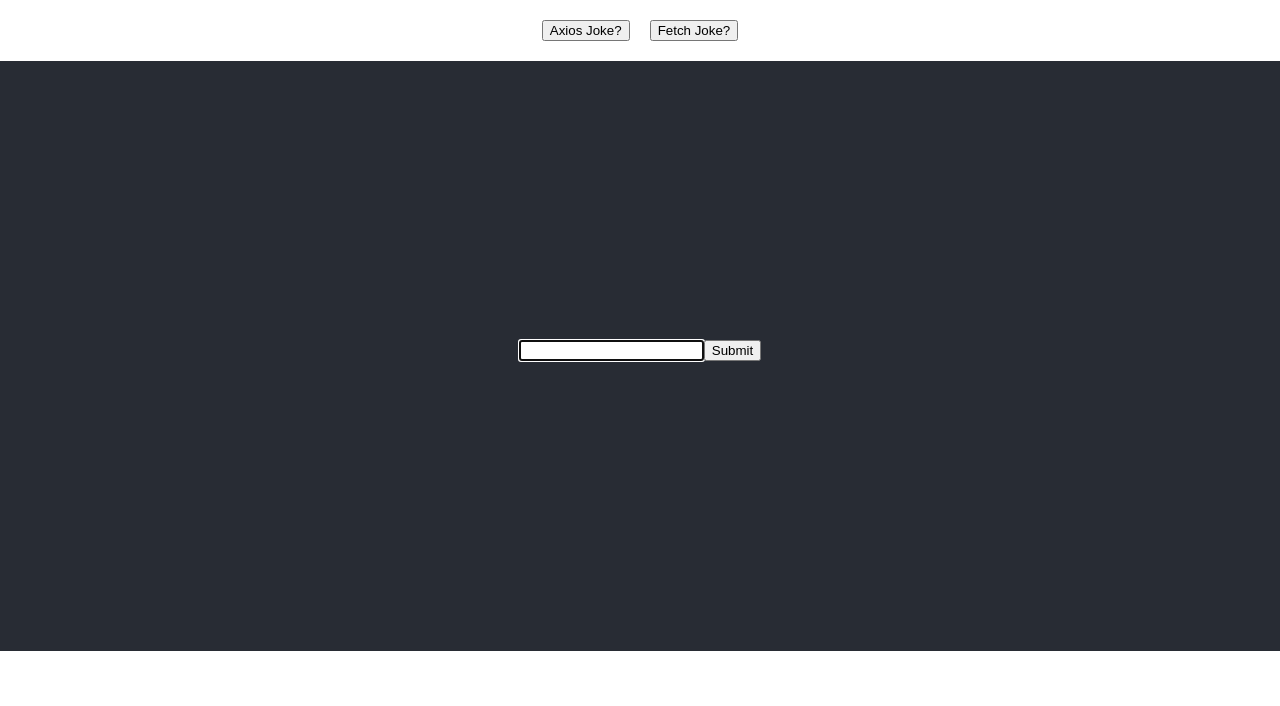
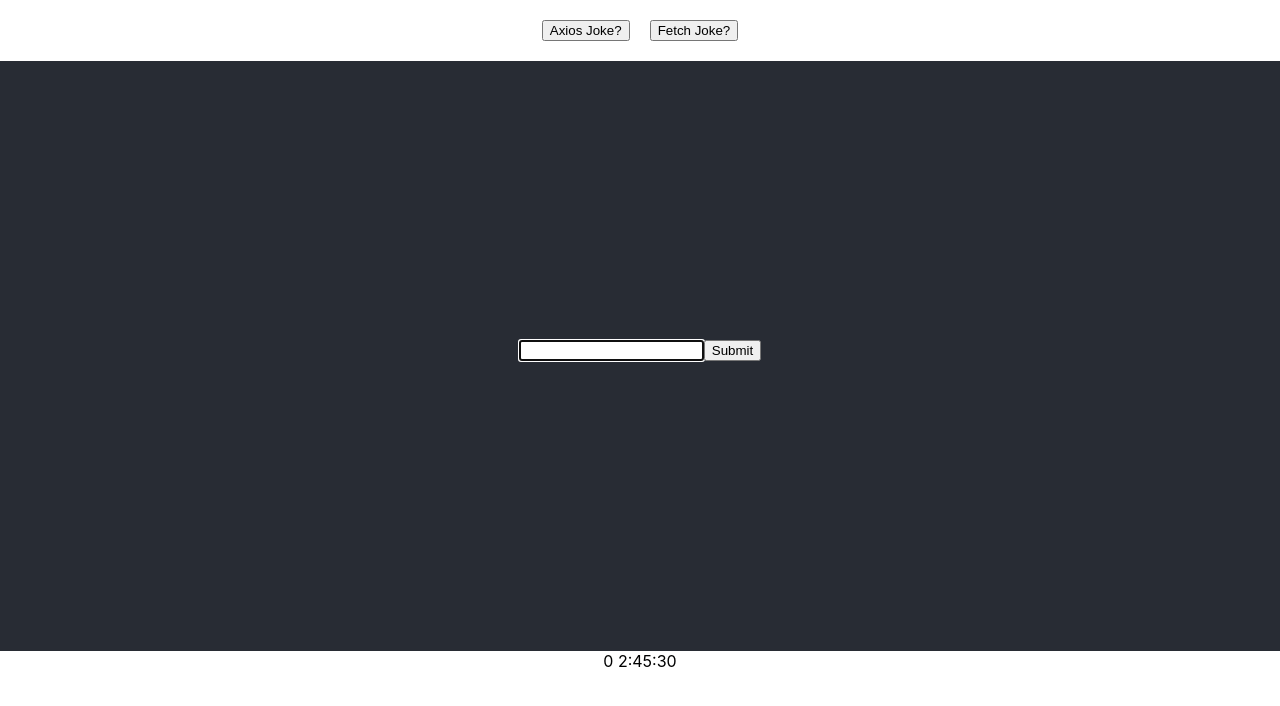
Before and after one commit to bperkins06/react-todo, a React (Create React App) app: page / in a window 1280 px wide. Shown: the top 706 px of the page. Built offline with nearby package versions, Linux system fonts and the light colour scheme.

Commit message:
add time diff days HH:MM:SS

```diff
--- a/src/App.tsx
+++ b/src/App.tsx
@@ -15,10 +15,23 @@ type Todo = {
 };
 
 function App() {
+  // Todos
   const [todos, setTodos] = useState<Todo[]>([]);
   const [task, setTask] = useState<string>("");
   const inputRef = useRef<HTMLInputElement>(null);
+  // Jokes
   const [joke, setJoke] = useState<string>("");
+  // Time
+  const d1: Date = new Date("July 21, 1983 01:15:00");
+  const d2: Date = new Date("July 21, 1983 04:00:30");
+  let diff = Number(d2) - Number(d1);
+  let days = diff / (24*60*60*1000);
+  let hours = (days % 1) * 24;
+  let minutes = (hours % 1) * 60;
+  let secs = (minutes % 1) * 60;
+  [days, hours, minutes, secs] = [Math.floor(days), Math.floor(hours), Math.floor(minutes), Math.round(secs)];
+  let diffTime = days+" "+hours+":"+minutes+":"+secs;
+
 
   useEffect(() => {
     if (inputRef.current) {
@@ -109,6 +122,9 @@ function App() {
           ))}
         </ul>
       </div>
+      <div className="App-time">
+        {diffTime}
+      </div>
     </div>
   );
 }
```
